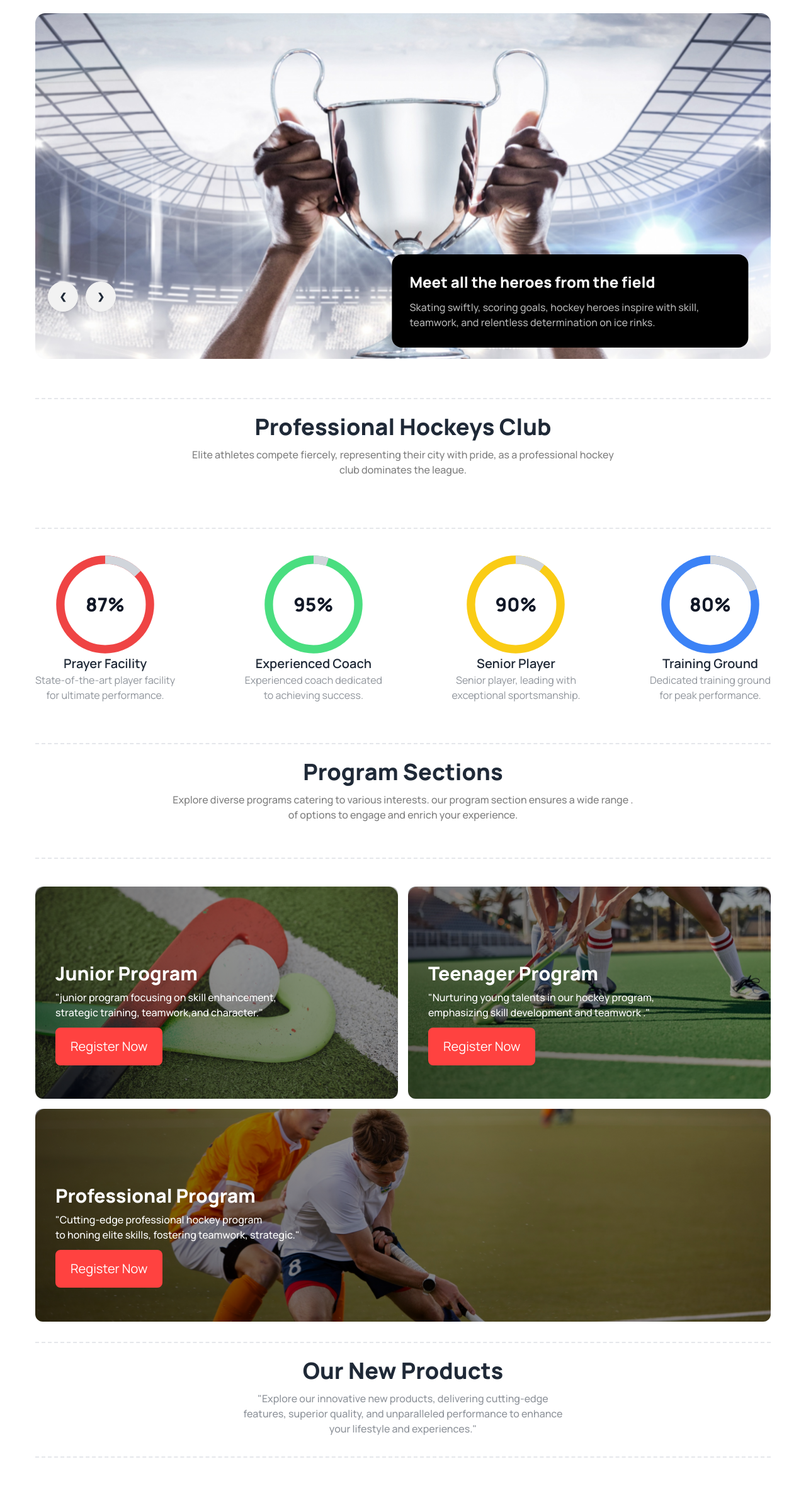
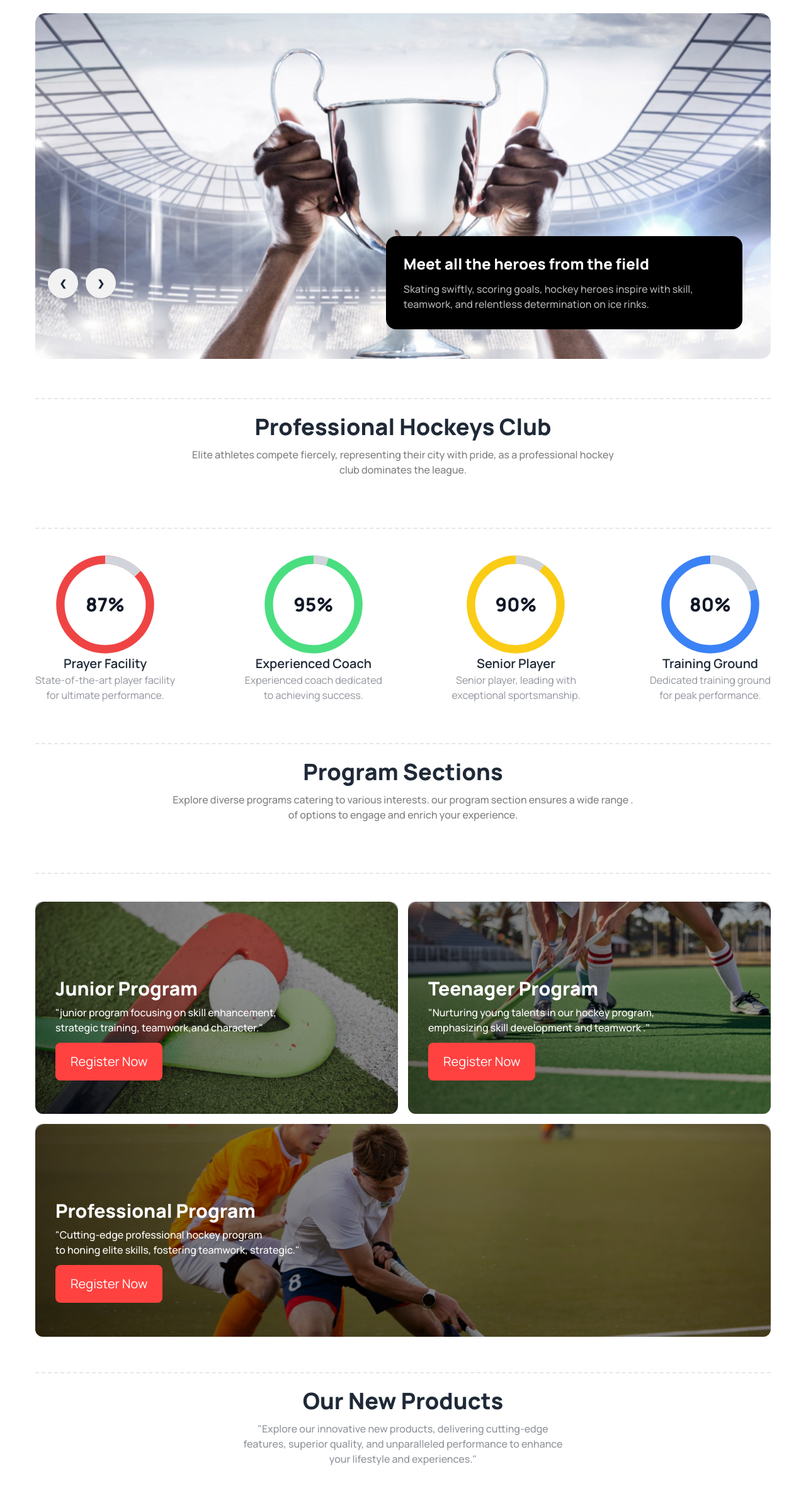
Before and after one commit to Athiqur01/task-3, a plain HTML site: page index.html in a window 1280 px wide. Shown: the part 111-2471 px from the top of the page at 63% size. Drawn offline with nearby package versions, Linux system fonts and the light colour scheme.

Commit message:
responsive update

```diff
--- a/index.html
+++ b/index.html
@@ -92,12 +92,20 @@
       <section class="mt-4 mx-5 lg:mx-auto">
         <!--Slide-1----Start-->
         <div class="carousel w-full rounded-lg lg:h-[34.3rem]">
-          <div id="slide1" class="carousel-item relative w-full h-auto   flex justify-center items-center">
+          <div id="slide1" class="carousel-item relative w-full h-auto   flex flex-col justify-center items-center">
             <img src="./Images/1.png" alt="">
+             <!--Badge start--------->
+      <div class="bg-black  text-white p-7 mt-4 w-full lg:w-[35.4rem] rounded-2xl lg:translate-y-40 lg:translate-x-64 mx-5 lg:mx-auto lg:-mt-3 lg:absolute">
+        <h2 class="font-extrabold text-2xl pb-3">Meet all the heroes from the field</h2>
+        <p class="font-medium text-base opacity-70 ">Skating swiftly, scoring goals, hockey heroes inspire with skill, teamwork, and relentless determination on ice rinks. </p>
+
+       </div>
+
+       <!--Badge end-------->
 
 
             <!--Slide transfer button-->
-            <div class="absolute flex space-x-3 lg:mt-44 transform -translate-y-1/2 left-5 right-5 top-1/2">
+            <div class="absolute flex space-x-3  lg:mt-44 transform -translate-y-2/3 pb-5 left-5 right-5 top-1/2">
               <a href="#slide4" class="btn btn-circle">❮</a>
               <a href="#slide2" class="btn btn-circle">❯</a>
             </div>
@@ -136,14 +144,7 @@
         </div>
       </section>
       <!--Badge start--------->
-      <!--Badge start--------->
-      <div class="bg-black  text-white p-7 mt-4 lg:w-[35.4rem] rounded-2xl lg:-translate-y-40 lg:translate-x-full mx-5 lg:mx-auto lg:-mt-3 lg:absolute">
-        <h2 class="font-extrabold text-2xl pb-3">Meet all the heroes from the field</h2>
-        <p class="font-medium text-base opacity-70 ">Skating swiftly, scoring goals, hockey heroes inspire with skill, teamwork, and relentless determination on ice rinks. </p>
 
-       </div>
-
-       <!--Badge end-------->
        <!--Badge end-------->
        <hr class="border-t-2 border-dashed mt-14">
 
@@ -286,7 +287,7 @@
 
 
       </section>
-      <hr class="border-t-2 border-dashed mt-8">
+      <hr class="border-t-2 border-dashed mt-14">
 <!-- Circular Progress end -->
 <!-- Program section start -->
 
@@ -298,40 +299,7 @@
        </p>
   </div>
 </section>
-<hr class="border-t-2 border-dashed mt-8">
-
-
-
-
-
-
-
-
-
-
-
-
-
-
-
-
-
-
-
-
-
-
-
-
-
-
-
-
-
-
-
-
-
+<hr class="border-t-2 border-dashed mt-14">
 
 
 
@@ -373,7 +341,7 @@
               <button class="bg-[#FF4240] text-white text-xl py-4 px-6 rounded-lg mt-3">Register Now</button>
 
             </div>
-            <hr class="border-t-2 border-dashed mt-8">
+            <hr class="border-t-2 border-dashed mt-14">
       </section>
       <section>
 
@@ -385,7 +353,7 @@
                  features, superior quality, and unparalleled performance to enhance <br>
                   your lifestyle and experiences."</p>
               </div>
-              <hr class="border-t-2 border-dashed mt-8">
+              <hr class="border-t-2 border-dashed mt-14">
 
 
       </section>
@@ -634,7 +602,7 @@
 
             "Responding promptly to client questions is crucial. Clear, concise answers <br>ensure satisfaction, foster trust, and strengthen client relationships for longevity."</p>
         </div>
-        <hr class="border-t-2 border-dashed mt-8">
+        <hr class="border-t-2 border-dashed mt-14">
         <!--Image and ---Accordian-->
         <section class="mt-11">
         <div class="flex flex-col lg:flex-row gap-11  border-[#1313181A] border-2 p-8 rounded-xl mb-11">
@@ -704,7 +672,7 @@
 </section>
 
 <section>
-  <hr class="border-t-2 border-dashed mt-8">
+  <hr class="border-t-2 border-dashed mt-14">
 
   <div class="mt-6 ">
     <h2 class="text-center text-2xl font-extrabold lg:text-4xl mb-3">Get In Touch</h2>
@@ -712,7 +680,7 @@
 
       Need help or have questions? Reach out anytime! I'm here for support. <br> Email me or connect on social media. Looking forward to assisting you!</p>
   </div>
-  <hr class="border-t-2 border-dashed mt-8">
+  <hr class="border-t-2 border-dashed mt-14">
 
   <div class="py-10  flex flex-col justify-between lg:flex-row gap-14">
     <!--Get in touch left section start-->
```
